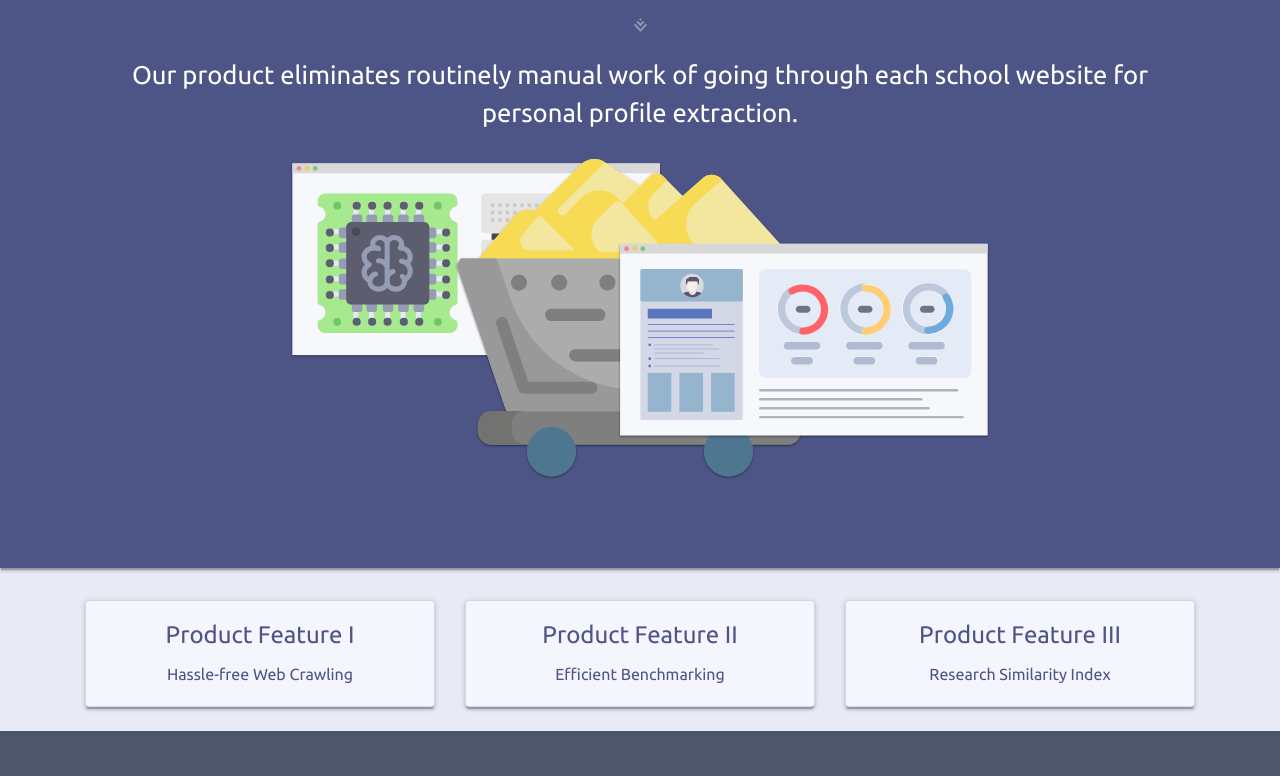
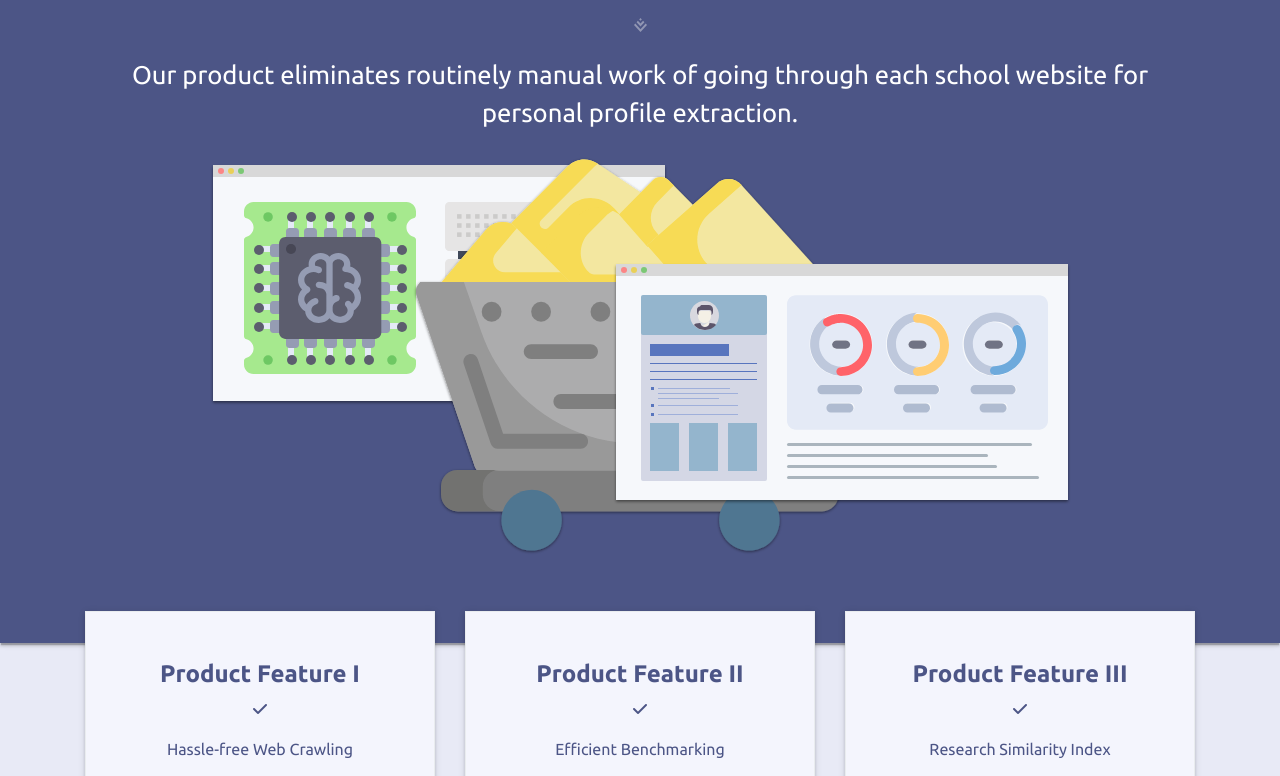
Before and after one commit to terryluzijian/BA-BT3101-Capstone-Project, a plain HTML site: page Integration/group7/templates/about.html in a window 1280 px wide. Shown: the part 150-926 px from the top of the page. Drawn offline with nearby package versions, Linux system fonts and the light colour scheme.

Commit message:
add overlay for signup and product feature boxes

```diff
--- a/Integration/group7/static/css/custom.css
+++ b/Integration/group7/static/css/custom.css
@@ -33,3 +33,9 @@ body {
 .shadowed {
 	box-shadow:0 3px 3px 0 rgba(0,0,0,0.14),0 1px 7px 0 rgba(0,0,0,0.12),0 3px 1px -1px rgba(0,0,0,0.2)
 }
+
+.overlay {
+	background-color: #F4F5FD;
+	position: relative;
+  bottom: 4em;
+}
--- a/Integration/group7/templates/about.html
+++ b/Integration/group7/templates/about.html
@@ -13,8 +13,6 @@
     <link href="https://opensource.keycdn.com/fontawesome/4.7.0/font-awesome.min.css" rel="stylesheet">
 
     <!-- Custom fonts for this template -->
-    <link href="https://fonts.googleapis.com/css?family=Montserrat:400,700" rel="stylesheet" type="text/css">
-    <link href="https://fonts.googleapis.com/css?family=Lato:400,700,400italic,700italic" rel="stylesheet" type="text/css">
     <link rel="stylesheet" type="text/css" href="http://fonts.googleapis.com/css?family=Ubuntu:light,regular,medium,bold&subset=Latin">
 
     <!-- Custom styles for this template -->
@@ -75,7 +73,7 @@
         <h1 class="font-weight-bold">EXPERIENCE FAST INFORMATION RETRIEVAL</h1>
         <img src="../static/img/Arrow.svg" alt="Arrow" class="my-4">
         <p class="pb-2">Our product eliminates routinely manual work of going through each school website for personal profile extraction.</p>
-        <img src="../static/img/Mine.svg" class="img-fluid" height="300" width="700" alt="About">
+        <img src="../static/img/Mine.svg" class="img-fluid" alt="About">
         <!--<img src="{{ url_for('static', filename='img/about.png') }}" class="img-fluid" alt="" height="300" width="700">-->
       </div>
     </div>
@@ -83,28 +81,25 @@
     <!-- Product Feature -->
     <div class="container">
       <div class="row">
-        <div class="col">
-          <div class="card mb-4 text-center shadowed">
-            <div class="card-body">
-              <h4 class="card-title">Product Feature I</h4>
-              <p class="card-text">Hassle-free Web Crawling</p>
-            </div>
+        <div class="col-4">
+          <div class="container border py-5 text-center shadowed overlay">
+            <h4 class="font-weight-bold">Product Feature I</h4>
+            <p><i class="fa fa-check" aria-hidden="true"></i></p>
+            <p>Hassle-free Web Crawling</p>
           </div>
         </div>
-        <div class="col">
-          <div class="card mb-4 text-center shadowed">
-            <div class="card-body">
-              <h4 class="card-title">Product Feature II</h4>
-              <p class="card-text">Efficient Benchmarking</p>
-            </div>
+        <div class="col-4">
+          <div class="container border py-5 text-center shadowed overlay">
+            <h4 class="font-weight-bold">Product Feature II</h4>
+            <p><i class="fa fa-check" aria-hidden="true"></i></p>
+            <p>Efficient Benchmarking</p>
           </div>
         </div>
-        <div class="col">
-          <div class="card mb-4 text-center shadowed">
-            <div class="card-body">
-              <h4 class="card-title">Product Feature III</h4>
-              <p class="card-text">Research Similarity Index</p>
-            </div>
+        <div class="col-4">
+          <div class="container border py-5 text-center shadowed overlay">
+            <h4 class="font-weight-bold">Product Feature III</h4>
+            <p><i class="fa fa-check" aria-hidden="true"></i></p>
+            <p>Research Similarity Index</p>
           </div>
         </div>
       </div>
```
Also changed, not shown: Integration/group7/templates/main.html (+23 -22 lines), Integration/group7/static/img/about.png (deleted).
